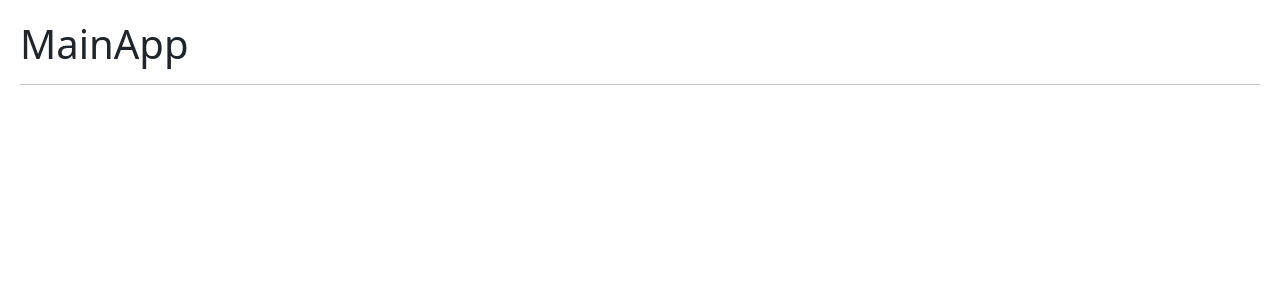
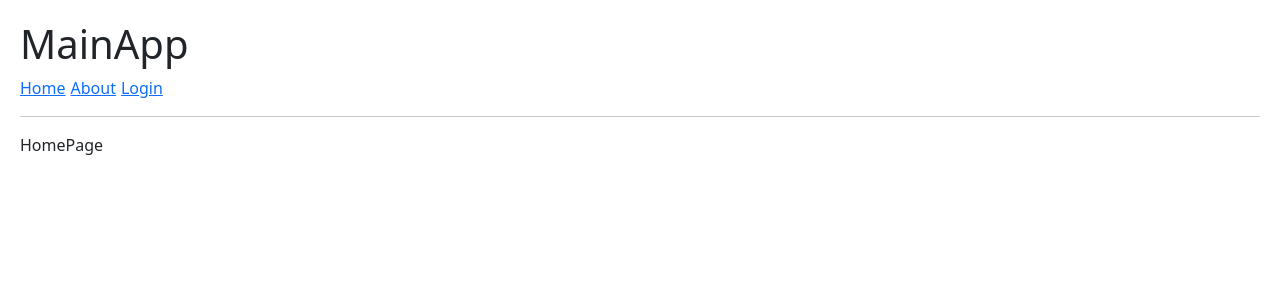
Before and after one commit to BigCode07/HookApp-FH, a React (Vite) app: page / in a window 1280 px wide. Shown: the top 300 px of the page. Built offline with nearby package versions, Linux system fonts and the light colour scheme.

Commit message:
Se aplico Routes,Route,Navigate y Link de React Router Dom

```diff
--- a/package.json
+++ b/package.json
@@ -10,7 +10,7 @@
   "dependencies": {
     "react": "19.0.0",
     "react-dom": "19.0.0",
-    "react-router": "^7.1.3"
+    "react-router-dom": "^7.1.3"
   },
   "devDependencies": {
     "@types/react": "^18.0.0",
--- a/src/09-useContext/AboutPage.jsx
+++ b/src/09-useContext/AboutPage.jsx
@@ -1,3 +1,3 @@
-export default function AboutPage() {
+export const AboutPage = () => {
   return <div>AboutPage</div>;
-}
+};
--- a/src/09-useContext/HomePage.jsx
+++ b/src/09-useContext/HomePage.jsx
@@ -1,3 +1,3 @@
-export default function HomePage() {
+export const HomePage = () => {
   return <div>HomePage</div>;
-}
+};
--- a/src/09-useContext/LoginPage.jsx
+++ b/src/09-useContext/LoginPage.jsx
@@ -1,3 +1,3 @@
-export default function LoginPage() {
+export const LoginPage = () => {
   return <div>LoginPage</div>;
-}
+};
--- a/src/09-useContext/MainApp.jsx
+++ b/src/09-useContext/MainApp.jsx
@@ -1,8 +1,23 @@
+import { Routes, Route, Navigate, Link } from "react-router-dom";
+import { HomePage } from "./HomePage.jsx";
+import { AboutPage } from "./AboutPage.jsx";
+import { LoginPage } from "./LoginPage.jsx";
+import Navbar from "./Navbar.jsx";
 export default function MainApp() {
   return (
     <>
       <h1>MainApp</h1>
+      <Navbar />
       <hr />
+
+      <Routes>
+        <Route path="/" element={<HomePage />} />
+        <Route path="/login" element={<LoginPage />} />
+        <Route path="/about" element={<AboutPage />} />
+
+        {/* <Route path="/*" element={<LoginPage />} /> */}
+        <Route path="/*" element={<Navigate to="/about" />} />
+      </Routes>
     </>
   );
 }
--- /dev/null
+++ b/src/09-useContext/Navbar.jsx
@@ -0,0 +1,11 @@
+import { Link } from "react-router-dom";
+
+export default function Navbar() {
+  return (
+    <>
+      <Link to="/">Home</Link>
+      <Link to="/about">About</Link>
+      <Link to="/login">Login</Link>
+    </>
+  );
+}
--- a/src/index.css
+++ b/src/index.css
@@ -1,7 +1,11 @@
 body {
-    padding: 20px;
+  padding: 20px;
 }
 
 button {
-    margin-right: 10px;
+  margin-right: 10px;
 }
+
+a {
+  margin-right: 5px;
+}
```
Also changed, not shown: 2 other files (tests, documents, lock files or other folders).
